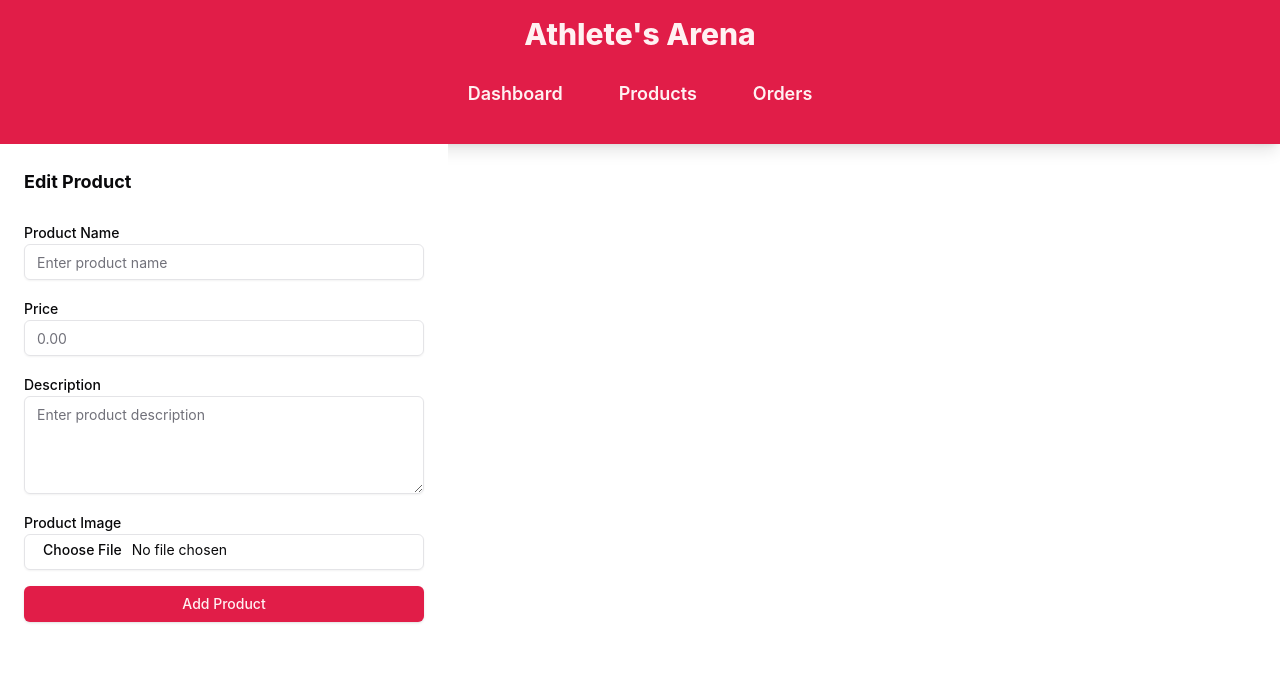
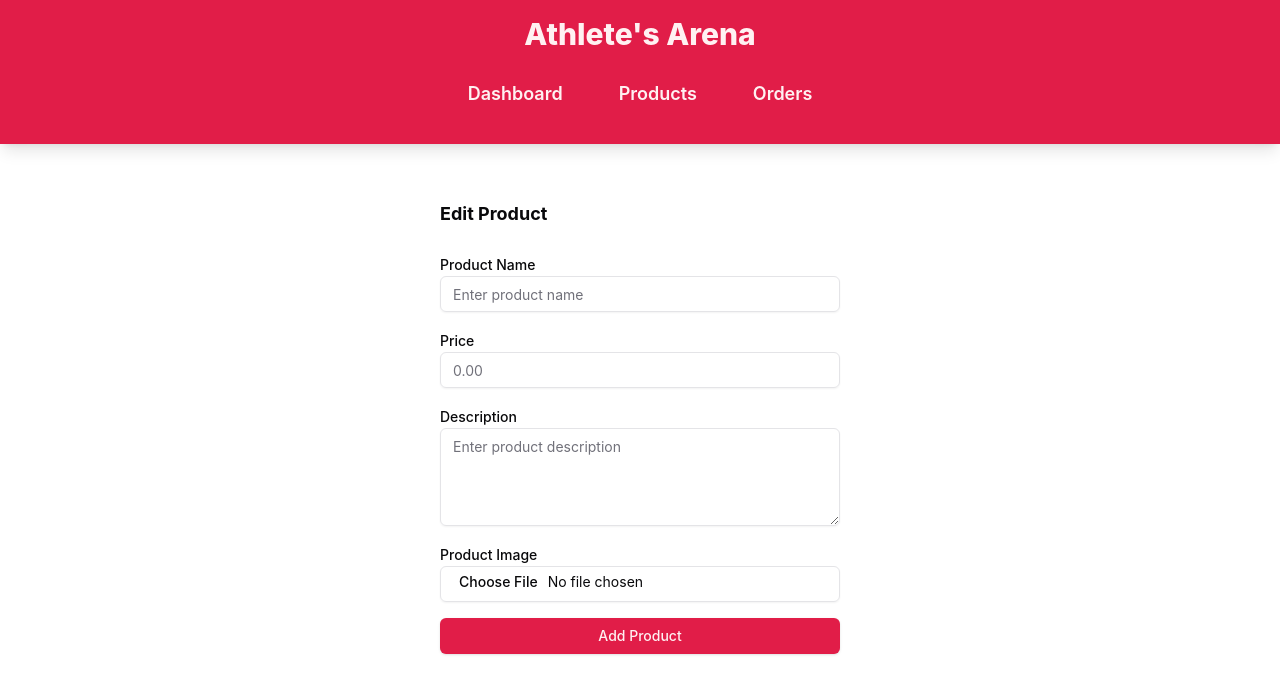
Before and after one commit to SdbnCode/ecom-platform, a Next.js app: page /admin/products/1/edit in a window 1280 px wide. Shown: the top 694 px of the page. Built offline with nearby package versions, Linux system fonts and the light colour scheme; no server answers; the database is empty.

Commit message:
adjusted card positioning

```diff
--- a/src/app/admin/products/[id]/edit/page.tsx
+++ b/src/app/admin/products/[id]/edit/page.tsx
@@ -10,7 +10,7 @@
   const product = await prisma.product.findUnique({ where: { id } });
 
   return (
-    <div>
+    <div className="my-8 flex justify-center">
       <Card className="w-full max-w-md">
         <CardHeader>
           <h1 className="text-lg font-bold">Edit Product</h1>
```
